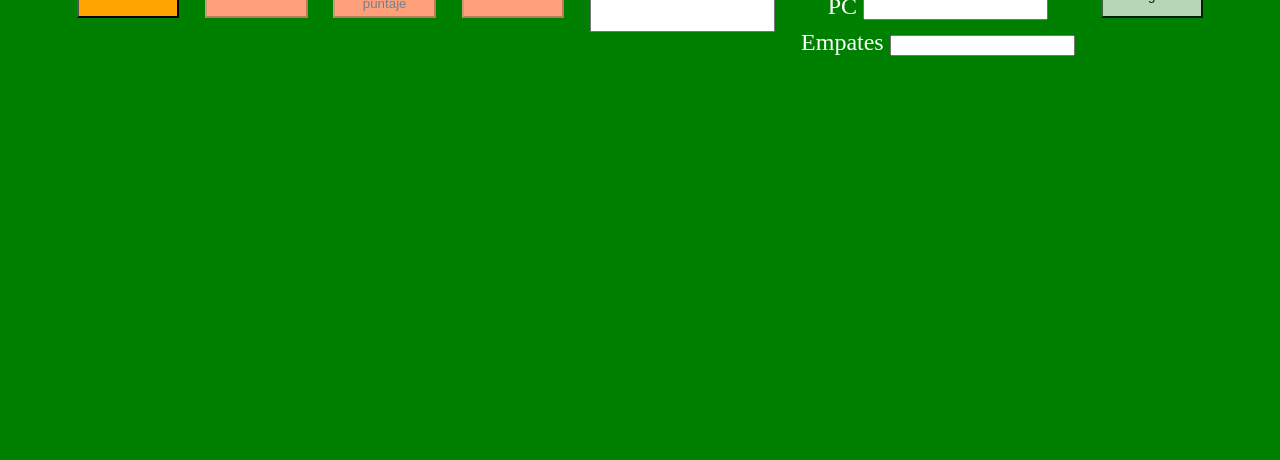
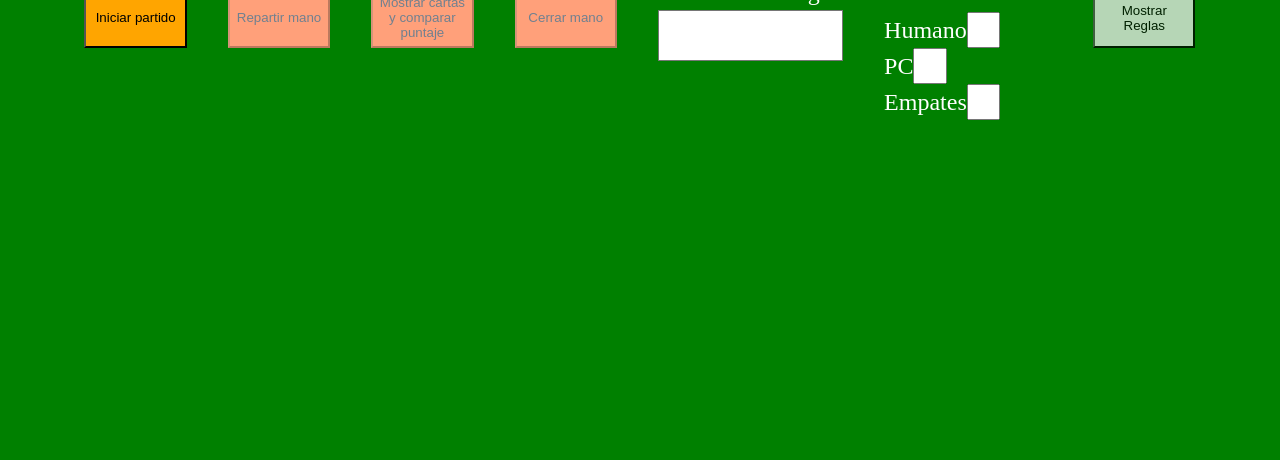
Before and after one commit to MarianoBF/cartas, a website: page index.html in a window 1280 px wide. Shown: the part 340-800 px from the top of the page. Drawn offline with Linux system fonts and the light colour scheme; no server answers.

Commit message:
results style

```diff
--- a/index.html
+++ b/index.html
@@ -14,7 +14,9 @@
     <div id="botonera" class="botonera">
       <button class="playButton" id="iniciar">Iniciar partido</button>
       <button class="playButton" id="repartir" disabled>Repartir mano</button>
-      <button class="playButton" id="puntuar" disabled>Mostrar cartas y comparar puntaje</button>
+      <button class="playButton" id="puntuar" disabled>
+        Mostrar cartas y comparar puntaje
+      </button>
       <button class="playButton" id="cerrar" disabled>Cerrar mano</button>
       <div class="messageContainer">
         <p>Estado del Juego</p>
@@ -27,36 +29,23 @@
         ></textarea>
       </div>
       <div class="messageContainer">
-        <p>Resultados</p>
-        <label>Humano
-        <input
-        class="counter"
-        id="Humano"
-        type="text"
-        readonly
-        ></input>
+        <h2>Resultados</h2>
+        <label
+          >Humano
+          <input class="counter" id="HumanCounter" type="text" readonly />
         </label>
-        <label>PC
-          <input
-          class="counter"
-          id="Humano"
-          type="text"
-          readonly
-          ></input>
-          </label>
-          <label>Empates
-            <input
-            class="counter"
-            id="Humano"
-            type="text"
-            readonly
-            ></input>
-            </label>
+        <label
+          >PC
+          <input class="counter" id="PCCounter" type="text" readonly />
+        </label>
+        <label
+          >Empates
+          <input class="counter" id="TieCounter" type="text" readonly />
+        </label>
       </div>
       <button id="reglas" class="rulesButton">Mostrar Reglas</button>
     </div>
-    <div id="contenedorReverso" class="contenedorCartas">
-    </div>
+    <div id="contenedorReverso" class="contenedorCartas"></div>
 
     <script src="./scripts/classes.js"></script>
     <script src="./scripts/functions.js"></script>
--- a/styles.css
+++ b/styles.css
@@ -76,6 +76,17 @@ body {
     margin: 0;
 }
 
+.messageContainer label {
+    margin-right: auto;
+    font-size: 1em;
+    display: flex;
+}
+
+.counter {
+    width: 2vw;
+    justify-self: flex-end;
+}
+
 .rulesButton {
     height: 50%;
     width: 8vw;
```
